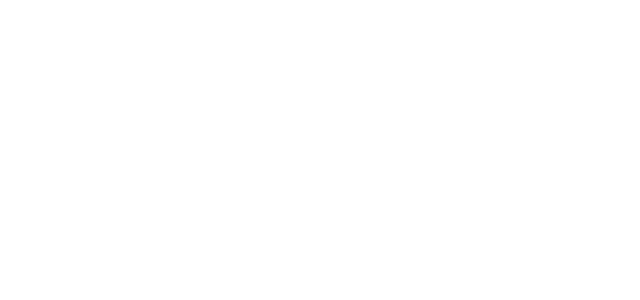
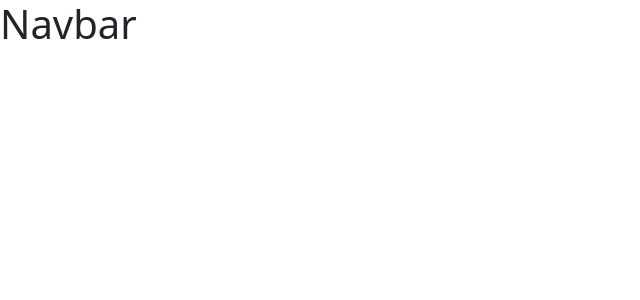
Before and after one commit to myominhtoo/crud_ng_bootapi, an Angular app in the folder src/main/resources/views/: page / in a window 1280 px wide. Shown: the top 300 px of the page, without its empty margins (0-640 px from the left). Built offline with nearby package versions, Linux system fonts and the light colour scheme.

Commit message:
added routes

```diff
--- a/src/main/resources/views/src/app/app.component.html
+++ b/src/main/resources/views/src/app/app.component.html
@@ -1,3 +1 @@
-<div class="w-100" style="height:100vh">
-  <router-outlet></router-outlet>
-</div>
+<router-outlet></router-outlet>
--- /dev/null
+++ b/src/main/resources/views/src/app/components/home/home.component.html
@@ -0,0 +1 @@
+<navbar></navbar>
--- /dev/null
+++ b/src/main/resources/views/src/app/components/home/home.component.ts
@@ -0,0 +1,7 @@
+import { Component } from "@angular/core";
+
+@Component({
+    selector : 'home',
+    templateUrl : './home.component.html'
+})
+export default class HomeComponent{}
--- /dev/null
+++ b/src/main/resources/views/src/app/layouts/navbar.component.html
@@ -0,0 +1 @@
+<h1>Navbar</h1>
--- /dev/null
+++ b/src/main/resources/views/src/app/layouts/navbar.component.ts
@@ -0,0 +1,7 @@
+import { Component } from "@angular/core";
+
+@Component({
+    selector : 'navbar',
+    templateUrl : './navbar.component.html',
+})
+export default class NavBarComponent {}
```
Also changed, not shown: src/main/resources/views/src/app/app-routing.module.ts (+20 -1 lines), src/main/resources/views/src/app/app.module.ts (+11 -1 lines).
